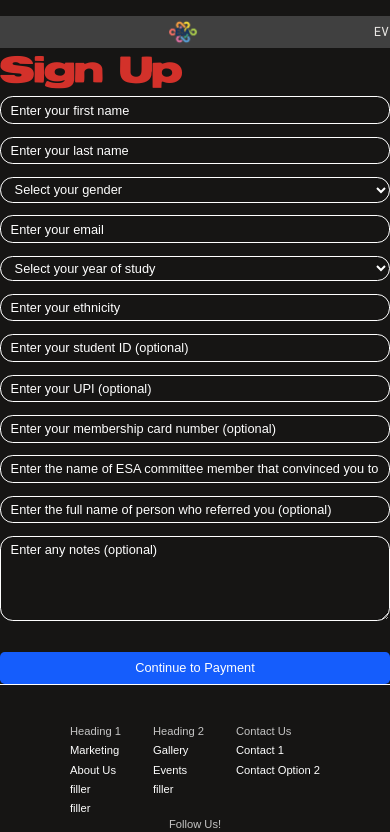
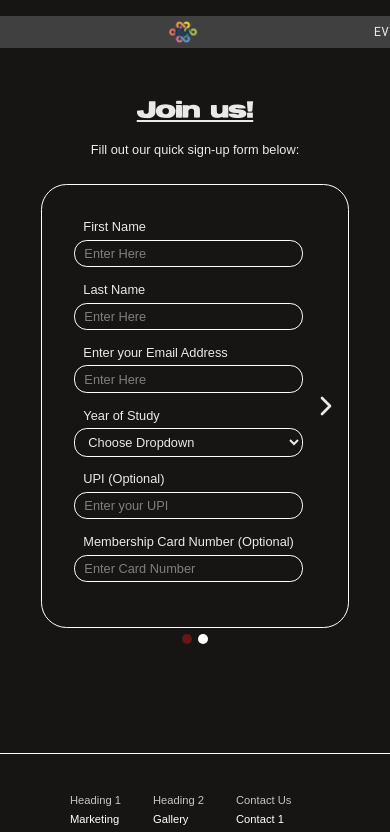
Before and after one commit to UoaWDCC/esa, a Next.js app: page /signup in a window 390 px wide. Shown: the top 832 px of the page. Built offline with nearby package versions, Linux system fonts and the light colour scheme; a web font is replaced by a local one.

Commit message:
Signup form styling (#91)
* initial sign up form

* refactor: standardize quotes and formatting across components

* fix: adjust layout and add indicators field to signup form

* added arrow up to sign up button

* sign up form now mobile responsive

```diff
--- a/package.json
+++ b/package.json
@@ -31,6 +31,7 @@
     "embla-carousel": "^8.6.0",
     "embla-carousel-auto-scroll": "^8.6.0",
     "embla-carousel-react": "^8.6.0",
+    "framer-motion": "^12.23.0",
     "graphql": "^16.11.0",
     "lucide-react": "^0.511.0",
     "next": "^15.3.2",
--- a/src/app/(frontend)/signup/_components/SignupForm.tsx
+++ b/src/app/(frontend)/signup/_components/SignupForm.tsx
@@ -1,43 +1,47 @@
-"use client"
+'use client';
 
-import { useForm } from "react-hook-form";
-import { SignupInput, signupSchema } from "@/lib/zod/schema/signupInput";
-import { zodResolver } from "@hookform/resolvers/zod";
-import FormInput from "@/components/ui/FormInput";
-import FormTextarea from "@/components/ui/FormTextArea";
-import FormSelect from "@/components/ui/FormSelect";
+import { useForm } from 'react-hook-form';
+import { SignupInput, signupSchema } from '@/lib/zod/schema/signupInput';
+import { motion, AnimatePresence } from 'framer-motion';
+import { zodResolver } from '@hookform/resolvers/zod';
+import FormInput from '@/components/ui/FormInput';
+import FormTextarea from '@/components/ui/FormTextArea';
+import FormSelect from '@/components/ui/FormSelect';
+import { useState } from 'react';
+import { Button } from '@/components/ui/Button';
+import { ChevronLeft, ChevronRight } from 'lucide-react';
+import ArrowUp from '@/components/icons/ArrowUp';
 
 export default function SignupForm() {
+    const [step, setStep] = useState(1);
+    const Arr = ['', ''];
+
     const {
         register,
         handleSubmit,
+        trigger,
         formState: { errors, isSubmitting },
         reset,
     } = useForm<SignupInput>({
         resolver: zodResolver(signupSchema),
         defaultValues: {
             timestamp: new Date(),
-            membershipPayment: "Bank Transferred",
-            // Can probably set this once we implement the payment system.
-            paymentScreenshotLink: "",
+            membershipPayment: 'Bank Transferred',
+            paymentScreenshotLink: '',
         },
     });
 
-    // This function handles the form submission (upon clicking the "Continue to Payment" button).
-    // For now it just creates the member in the database. In the future, it will also handle the payment process.
     const onSubmit = async (data: SignupInput) => {
         try {
             await createMember(data);
-            alert("Signup successful!");
+            alert('Signup successful!');
             reset();
         } catch (error: any) {
             alert(error.message);
         }
     };
 
-    // Takes in the validated form data and creates a new member in the database.
     const createMember = async (data: SignupInput) => {
-
         const response = await fetch('/api/members', {
             method: 'POST',
             headers: {
@@ -48,107 +52,190 @@ export default function SignupForm() {
 
         if (!response.ok) {
             const error = await response.json().catch(() => ({}));
-            throw new Error(error.message || "Signup failed. Member already exists or an error occurred.");
+            throw new Error(
+                error.message || 'Signup failed. Member already exists or an error occurred.',
+            );
         }
 
         return response;
-    }
+    };
 
     return (
-        <div>
-            <form onSubmit={handleSubmit(onSubmit)}>
+        <div className="flex flex-col justify-center p-4">
+            <form
+                onSubmit={handleSubmit(onSubmit)}
+                className="border-white border rounded-4xl flex items-center justify-center"
+            >
+                <AnimatePresence mode="wait">
+                    {step === 1 && (
+                        <motion.div
+                            key="step1"
+                            initial={{ opacity: 0, x: -30 }}
+                            animate={{ opacity: 1, x: 0 }}
+                            exit={{ opacity: 0, x: 30 }}
+                            transition={{ duration: 0.3 }}
+                            className="flex pl-10 md:pl-20 pr-2 md:pr-5 w-fit"
+                        >
+                            <div className="py-10">
+                                <div className="md:flex md:justify-between gap-x-15">
                                     <FormInput
-                    placeholder="Enter your first name"
-                    {...register("firstName")}
+                                        label="First Name"
+                                        placeholder="Enter Here"
+                                        {...register('firstName')}
                                         error={errors.firstName}
-                    className="w-full"
+                                        className="w-full placeholder:text-gray"
                                     />
                                     <FormInput
-                    placeholder="Enter your last name"
-                    {...register("lastName")}
+                                        label="Last Name"
+                                        placeholder="Enter Here"
+                                        {...register('lastName')}
                                         error={errors.lastName}
-                    className="w-full"
+                                        className="w-full placeholder:text-gray"
                                     />
+                                </div>
+                                <FormInput
+                                    label="Enter your Email Address"
+                                    placeholder="Enter Here"
+                                    {...register('email')}
+                                    error={errors.email}
+                                    className="w-full placeholder:text-gray"
+                                />
+                                <div className="md:flex md:justify-between">
                                     <FormSelect
-                    placeholder="Select your gender"
-                    {...register("gender")}
-                    error={errors.gender}
+                                        label="Year of Study"
+                                        placeholder="Choose Dropdown"
+                                        {...register('yearOfStudy')}
+                                        error={errors.yearOfStudy}
                                         options={[
-                        { value: "prefer not to say", label: "Prefer not to say" },
-                        { value: "male", label: "Male" },
-                        { value: "female", label: "Female" },
-                        { value: "other", label: "Other" },
+                                            { value: '1st Year', label: '1st Year' },
+                                            { value: '2nd Year', label: '2nd Year' },
+                                            { value: '3rd Year', label: '3rd Year' },
+                                            { value: '4th Year+', label: '4th Year+' },
                                         ]}
                                         className="w-full"
                                     />
                                     <FormInput
-                    placeholder="Enter your email"
-                    {...register("email")}
-                    error={errors.email}
-                    className="w-full"
+                                        label="UPI (Optional)"
+                                        placeholder="Enter your UPI"
+                                        {...register('upi')}
+                                        error={errors.upi}
+                                        className="w-full placeholder:text-gray"
+                                    />
+                                </div>
+                                <FormInput
+                                    label="Membership Card Number (Optional)"
+                                    placeholder="Enter Card Number"
+                                    {...register('membershipCardNumber')}
+                                    error={errors.membershipCardNumber}
+                                    className="w-full placeholder:text-gray"
+                                />
+                            </div>
+
+                            <div className="flex justify-end items-center pl-2 md:pl-5">
+                                <button
+                                    type="button"
+                                    className="h-fit hover:cursor-pointer"
+                                    onClick={async () => {
+                                        const valid = await trigger([
+                                            'firstName',
+                                            'lastName',
+                                            'email',
+                                            'yearOfStudy',
+                                        ]);
+                                        if (valid) setStep(2);
+                                    }}
+                                >
+                                    <ChevronRight className="w-10 h-10 md:w-[45px] md:h-[45px]" />
+                                </button>
+                            </div>
+                        </motion.div>
+                    )}
+
+                    {step === 2 && (
+                        <motion.div
+                            key="step2"
+                            initial={{ opacity: 0, x: 30 }}
+                            animate={{ opacity: 1, x: 0 }}
+                            exit={{ opacity: 0, x: -30 }}
+                            transition={{ duration: 0.3 }}
+                            className="flex w-fit items-center pl-2 md:pl-5 pr-10 md:pr-20"
+                        >
+                            <button
+                                type="button"
+                                className="hover:cursor-pointer h-fit pr-2 md:pr-5"
+                                onClick={() => setStep(1)}
+                            >
+                                <ChevronLeft className="w-10 h-10 md:w-[45px] md:h-[45px]" />
+                            </button>
+                            <div className="flex flex-col justify-center py-10">
+                                <div className="md:flex md:justify-between gap-x-15">
+                                    <FormInput
+                                        label="Ethnicity"
+                                        placeholder="Enter Here"
+                                        {...register('ethnicity')}
+                                        error={errors.ethnicity}
+                                        className="w-full placeholder:text-gray"
                                     />
                                     <FormSelect
-                    placeholder="Select your year of study"
-                    {...register("yearOfStudy")}
-                    error={errors.yearOfStudy}
+                                        label="Gender"
+                                        placeholder="Choose Dropdown"
+                                        {...register('gender')}
+                                        error={errors.gender}
                                         options={[
-                        { value: "1st Year", label: "1st Year" },
-                        { value: "2nd Year", label: "2nd Year" },
-                        { value: "3rd Year", label: "3rd Year" },
-                        { value: "4th Year+", label: "4th Year+" },
+                                            {
+                                                value: 'prefer not to say',
+                                                label: 'Prefer not to say',
+                                            },
+                                            { value: 'male', label: 'Male' },
+                                            { value: 'female', label: 'Female' },
+                                            { value: 'other', label: 'Other' },
                                         ]}
                                         className="w-full"
                                     />
+                                </div>
                                 <FormInput
-                    placeholder="Enter your ethnicity"
-                    {...register("ethnicity")}
-                    error={errors.ethnicity}
-                    className="w-full"
+                                    label="Which ESA Committee Member convinced you to sign-up? (Optional)"
+                                    placeholder="Enter the name of ESA committee member that convinced you to sign-up (optional)"
+                                    {...register('convincedByCommitteeMember')}
+                                    error={errors.convincedByCommitteeMember}
+                                    className="w-full placeholder:text-gray"
                                 />
                                 <FormInput
-                    placeholder="Enter your student ID (optional)"
-                    {...register("studentID")}
-                    error={errors.studentID}
-                    className="w-full"
-                />
-                <FormInput
-                    placeholder="Enter your UPI (optional)"
-                    {...register("upi")}
-                    error={errors.upi}
-                    className="w-full"
-                />
-                <FormInput
-                    placeholder="Enter your membership card number (optional)"
-                    {...register("membershipCardNumber")}
-                    error={errors.membershipCardNumber}
-                    className="w-full"
-                />
-                <FormInput
-                    placeholder="Enter the name of ESA committee member that convinced you to sign-up (optional)"
-                    {...register("convincedByCommitteeMember")}
-                    error={errors.convincedByCommitteeMember}
-                    className="w-full"
-                />
-                <FormInput
-                    placeholder="Enter the full name of person who referred you (optional)"
-                    {...register("referrerName")}
+                                    label="Person who referred you (Optional)"
+                                    placeholder="Enter Full Name Here"
+                                    {...register('referrerName')}
                                     error={errors.referrerName}
-                    className="w-full"
+                                    className="w-full placeholder:text-gray"
                                 />
                                 <FormTextarea
-                    placeholder="Enter any notes (optional)"
-                    {...register("notes")}
+                                    label="Notes (Optional)"
+                                    placeholder="Enter Notes Here"
+                                    {...register('notes')}
                                     error={errors.notes}
-                    className="w-full"
+                                    className="w-full placeholder:text-gray"
+                                    rows={1}
                                 />
-                <button
+                                <Button
                                     type="submit"
-                    className="w-full bg-blue-600 text-white px-4 py-2 rounded-md hover:bg-blue-700 mt-4 disabled:opacity-50 transition-opacity"
+                                    className="w-fit mx-auto flex items-center gap-x-2"
                                     disabled={isSubmitting}
                                 >
                                     Continue to Payment
-                </button>
+                                    <ArrowUp className="size-3" />
+                                </Button>
+                            </div>
+                        </motion.div>
+                    )}
+                </AnimatePresence>
             </form>
+            <div className="flex flex-row mt-2 gap-2 justify-center">
+                {Arr.map((_, index) => (
+                    <div
+                        key={index}
+                        className={`rounded-full w-3 h-3 ${step === index + 1 ? 'bg-primary-red-800' : 'bg-white'}`}
+                    />
+                ))}
+            </div>
         </div>
     );
 }
--- a/src/app/(frontend)/signup/page.tsx
+++ b/src/app/(frontend)/signup/page.tsx
@@ -1,10 +1,11 @@
-import SignupForm from "./_components/SignupForm";
+import SignupForm from './_components/SignupForm';
 
 export default function SignupPage() {
     return (
         <div>
-            <div>
-                <h1 className="mt-15">Sign Up</h1>
+            <div className="flex flex-col my-30 space-y-4 items-center justify-center">
+                <h2 className="underline">Join us!</h2>
+                <p>Fill out our quick sign-up form below:</p>
                 <SignupForm />
             </div>
         </div>
--- a/src/components/ui/FormInput.tsx
+++ b/src/components/ui/FormInput.tsx
@@ -1,21 +1,26 @@
 import { InputHTMLAttributes, forwardRef } from "react";
 import { FieldError } from "react-hook-form";
 import clsx from "clsx";
+import {cn} from "@/lib/utils";
 
 interface FormInputProps extends InputHTMLAttributes<HTMLInputElement> {
+    label?: string;
     placeholder: string;
     error?: FieldError;
     className?: string;
 }
 
 const FormInput = forwardRef<HTMLInputElement, FormInputProps>(
-    ({ placeholder, error, className, ...rest }, ref) => {
+    ({ label, placeholder, error, className, ...rest }, ref) => {
         return (
             <div className="mb-4">
+                <label className="block mb-1 font-medium px-3">
+                    {label}
+                </label>
                 <input
                     ref={ref}
                     placeholder={placeholder}
-                    className={clsx(`border border-white rounded-2xl p-1 px-3 placeholder:text-white`, className)}
+                    className={cn(`border border-white rounded-2xl p-1 px-3 placeholder:text-white`, className)}
                     {...rest}
                 />
                 {error && <p className="text-red-500 text-sm">{error.message}</p>}
--- a/src/components/ui/FormSelect.tsx
+++ b/src/components/ui/FormSelect.tsx
@@ -1,9 +1,10 @@
-import { SelectHTMLAttributes, forwardRef } from "react";
-import { FieldError } from "react-hook-form";
-import clsx from "clsx";
+import { SelectHTMLAttributes, forwardRef } from 'react';
+import { FieldError } from 'react-hook-form';
+import { cn } from '@/lib/utils';
 
-interface FormSelectProps extends Omit<SelectHTMLAttributes<HTMLSelectElement>, "children"> {
+interface FormSelectProps extends Omit<SelectHTMLAttributes<HTMLSelectElement>, 'children'> {
     className?: string;
+    label?: string;
     name: string;
     error?: FieldError;
     options: Array<{ value: string; label: string }>;
@@ -11,15 +12,16 @@ interface FormSelectProps extends Omit<SelectHTMLAttributes<HTMLSelectElement>,
 }
 
 const FormSelect = forwardRef<HTMLSelectElement, FormSelectProps>(
-    ({ className, error, options, placeholder, ...rest }, ref) => {
+    ({ className, label, error, options, placeholder, ...rest }, ref) => {
         return (
             <div className="mb-4">
+                <label className="block mb-1 font-medium px-3">{label}</label>
                 <select
                     ref={ref}
-                    defaultValue={placeholder ? "" : undefined}
-                    className={clsx(
-                        "border border-white rounded-2xl p-1 px-3 bg-transparent text-white",
-                        className
+                    defaultValue={placeholder ? '' : undefined}
+                    className={cn(
+                        'border border-white rounded-2xl py-1.5 px-3 bg-transparent',
+                        className,
                     )}
                     {...rest}
                 >
@@ -38,8 +40,8 @@ const FormSelect = forwardRef<HTMLSelectElement, FormSelectProps>(
                 {error && <p className="text-red-500 text-sm">{error.message}</p>}
             </div>
         );
-    }
+    },
 );
 
-FormSelect.displayName = "FormSelect";
+FormSelect.displayName = 'FormSelect';
 export default FormSelect;
--- a/src/components/ui/FormTextArea.tsx
+++ b/src/components/ui/FormTextArea.tsx
@@ -1,27 +1,32 @@
-import { TextareaHTMLAttributes, forwardRef } from "react";
-import { FieldError } from "react-hook-form";
-import clsx from "clsx";
+import { TextareaHTMLAttributes, forwardRef } from 'react';
+import { FieldError } from 'react-hook-form';
+import { cn } from '@/lib/utils';
 
 interface FormTextareaProps extends TextareaHTMLAttributes<HTMLTextAreaElement> {
+    label?: string;
     className?: string;
     error?: FieldError;
 }
 
 const FormTextarea = forwardRef<HTMLTextAreaElement, FormTextareaProps>(
-    ({ className, error, ...rest }, ref) => {
+    ({ label, className, error, ...rest }, ref) => {
         return (
             <div className="mb-4">
+                <label className="block mb-1 font-medium px-3">{label}</label>
                 <textarea
                     ref={ref}
-                    className={clsx(`border border-white rounded-2xl p-1 px-3 placeholder:text-white`, className)}
+                    className={cn(
+                        `border border-white rounded-2xl p-1 px-3 placeholder:text-white`,
+                        className,
+                    )}
                     rows={4}
                     {...rest}
                 />
                 {error && <p className="text-red-500 text-sm">{error.message}</p>}
             </div>
         );
-    }
+    },
 );
 
-FormTextarea.displayName = "FormTextarea";
+FormTextarea.displayName = 'FormTextarea';
 export default FormTextarea;
```
Also changed, not shown: src/app/(frontend)/layout.tsx (+7 -7 lines), .prettierrc.json, 1 other file (tests, documents, lock files or other folders). Lines whose indentation alone changed are shown as unchanged.
